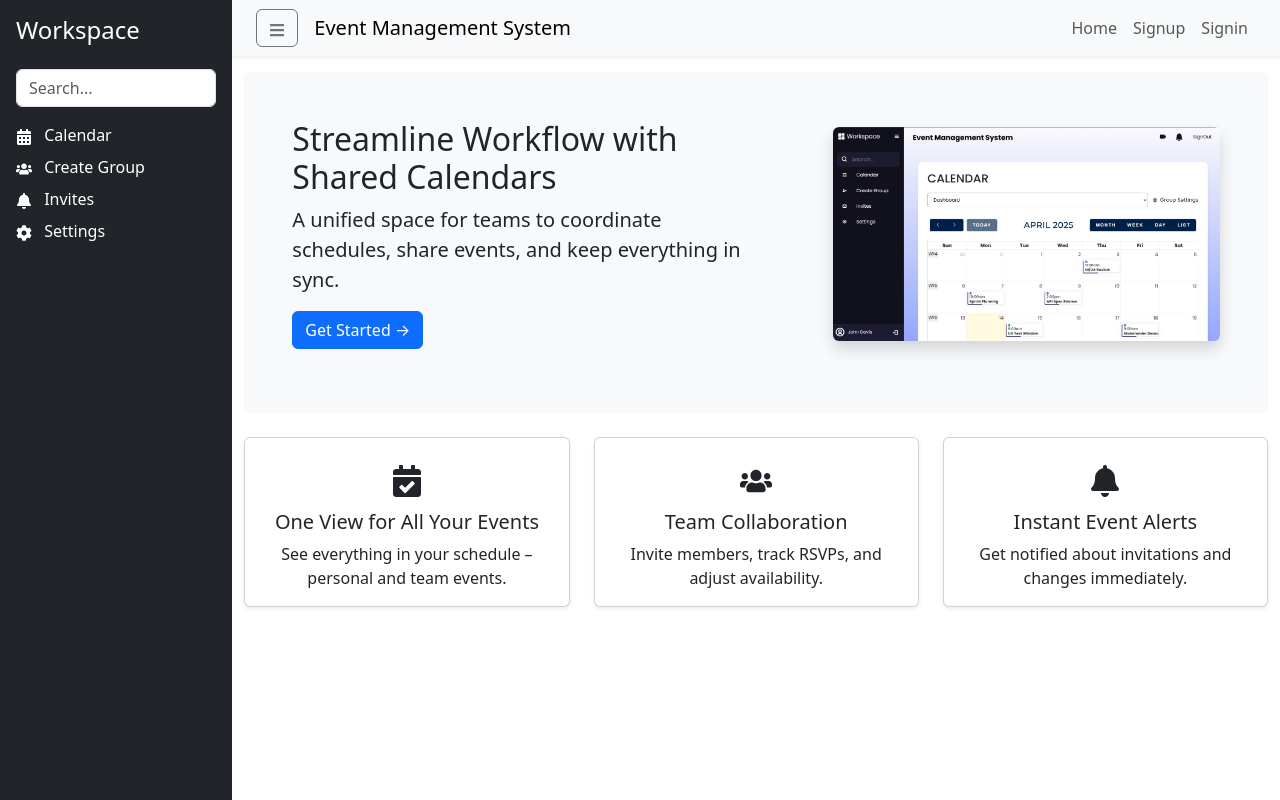
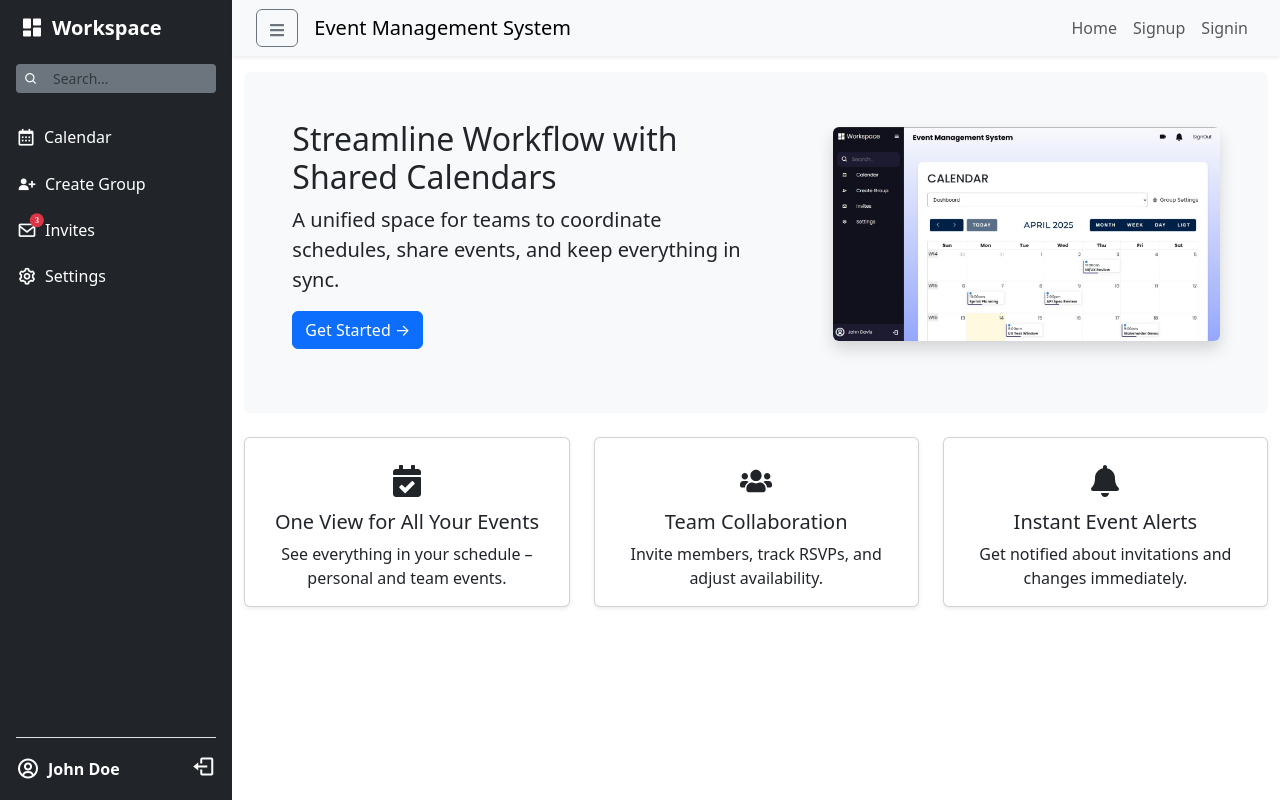
Before and after one commit to MeetModi24/Collaborative-Calendar-System, a React (Create React App) app in the folder client/: page /calendar in a window 1280 px wide. Both pictures are taken after a click on the button 45 px from the left and 28 px from the top of the page. Built offline with nearby package versions, Linux system fonts and the light colour scheme.

Commit message:
Sidebar modified

```diff
--- a/client/public/index.html
+++ b/client/public/index.html
@@ -10,6 +10,7 @@
       content="Web site created using create-react-app"
     />
     <link rel="apple-touch-icon" href="%PUBLIC_URL%/logo192.png" />
+    <link href='https://unpkg.com/boxicons@2.1.4/css/boxicons.min.css' rel='stylesheet'>
     <!--
       manifest.json provides metadata used when your web app is installed on a
       user's mobile device or desktop. See https://developers.google.com/web/fundamentals/web-app-manifest/
--- a/client/src/components/Sidebar.jsx
+++ b/client/src/components/Sidebar.jsx
@@ -1,17 +1,113 @@
+// src/components/Sidebar.jsx
 import React from 'react';
-import { FaCalendarAlt, FaUsers, FaBell, FaCog } from 'react-icons/fa';
+import { Link } from 'react-router-dom';
 
-export default function Sidebar() {
+export default function Sidebar({ width = 250 }) {
+  // 🔐 Later, replace with real authentication check
+  const isAuthenticated = true;
+  const currentUser = { name: 'John Doe' };
+
   return (
-    <div className="d-flex flex-column bg-dark text-white vh-100 p-3" style={{ width: '250px' }}>
-      <h4 className="mb-4">Workspace</h4>
-      <input className="form-control mb-3" placeholder="Search..." />
-      <ul className="nav flex-column">
-        <li className="nav-item mb-2"><FaCalendarAlt /> <span className="ms-2">Calendar</span></li>
-        <li className="nav-item mb-2"><FaUsers /> <span className="ms-2">Create Group</span></li>
-        <li className="nav-item mb-2"><FaBell /> <span className="ms-2">Invites</span></li>
-        <li className="nav-item"><FaCog /> <span className="ms-2">Settings</span></li>
-      </ul>
+    <div
+      className="bg-dark text-white d-flex flex-column justify-content-between p-3"
+      style={{ width: `${width}px`, minHeight: '100vh' }}
+    >
+      {/* 🧩 Top Section */}
+      <div>
+        {/* 🔷 Logo */}
+        <div className="d-flex align-items-center mb-4 ps-1">
+          <i className="bx bxs-dashboard fs-4 me-2"></i>
+          <h5 className="mb-0 fw-bold">Workspace</h5>
+        </div>
+
+        {/* 🔍 Search Bar */}
+        <div className="mb-4">
+          <div className="input-group input-group-sm">
+            <span className="input-group-text bg-secondary border-0 text-white">
+              <i className="bx bx-search"></i>
+            </span>
+            <input
+              type="text"
+              className="form-control bg-secondary text-white border-0"
+              placeholder="Search..."
+            />
+          </div>
+        </div>
+
+        {/* 📚 Navigation */}
+        <ul className="nav flex-column gap-2">
+          <li>
+            <Link to="/calendar" className="nav-link text-white px-0 d-flex align-items-center">
+              <i className="bx bx-calendar fs-5 me-2"></i>
+              <span>Calendar</span>
+            </Link>
+          </li>
+
+          <li>
+            {isAuthenticated ? (
+              <button className="btn btn-link text-white px-0 d-flex align-items-center text-decoration-none">
+                <i className="bx bxs-user-plus fs-5 me-2"></i>
+                <span>Create Group</span>
+              </button>
+            ) : (
+              <Link to="/create-group" className="nav-link text-white px-0 d-flex align-items-center">
+                <i className="bx bxs-user-plus fs-5 me-2"></i>
+                <span>Create Group</span>
+              </Link>
+            )}
+          </li>
+
+          <li>
+            {isAuthenticated ? (
+              <button className="btn btn-link text-white px-0 d-flex align-items-center text-decoration-none position-relative">
+                <i className="bx bx-envelope fs-5 me-2 position-relative">
+                  <span
+                    className="position-absolute top-0 start-100 translate-middle badge rounded-pill bg-danger"
+                    style={{ fontSize: '0.5rem' }}
+                  >
+                    3
+                  </span>
+                </i>
+                <span>Invites</span>
+              </button>
+            ) : (
+              <Link to="/invites" className="nav-link text-white px-0 d-flex align-items-center">
+                <i className="bx bx-envelope fs-5 me-2"></i>
+                <span>Invites</span>
+              </Link>
+            )}
+          </li>
+
+          <li>
+            {isAuthenticated ? (
+              <button className="btn btn-link text-white px-0 d-flex align-items-center text-decoration-none">
+                <i className="bx bx-cog fs-5 me-2"></i>
+                <span>Settings</span>
+              </button>
+            ) : (
+              <Link to="/profile" className="nav-link text-white px-0 d-flex align-items-center">
+                <i className="bx bx-cog fs-5 me-2"></i>
+                <span>Settings</span>
+              </Link>
+            )}
+          </li>
+        </ul>
+      </div>
+
+      {/* 👤 Bottom Section: Profile & Logout */}
+      {isAuthenticated && (
+        <div className="pt-3 border-top">
+          <div className="d-flex justify-content-between align-items-center">
+            <div className="d-flex align-items-center">
+              <i className="bx bx-user-circle fs-4 me-2"></i>
+              <span className="fw-semibold">{currentUser.name}</span>
+            </div>
+            <button className="btn text-white p-0" title="Logout">
+              <i className="bx bx-log-out fs-4"></i>
+            </button>
+          </div>
+        </div>
+      )}
     </div>
   );
 }
--- a/client/src/index.js
+++ b/client/src/index.js
@@ -1,11 +1,15 @@
+// src/index.js
 import React from 'react';
 import ReactDOM from 'react-dom/client';
 import App from './App';
+import { BrowserRouter } from 'react-router-dom';
 import 'bootstrap/dist/css/bootstrap.min.css';
 
 const root = ReactDOM.createRoot(document.getElementById('root'));
 root.render(
   <React.StrictMode>
-    <App />
+    <BrowserRouter>
+      <App />
+    </BrowserRouter>
   </React.StrictMode>
 );
```
